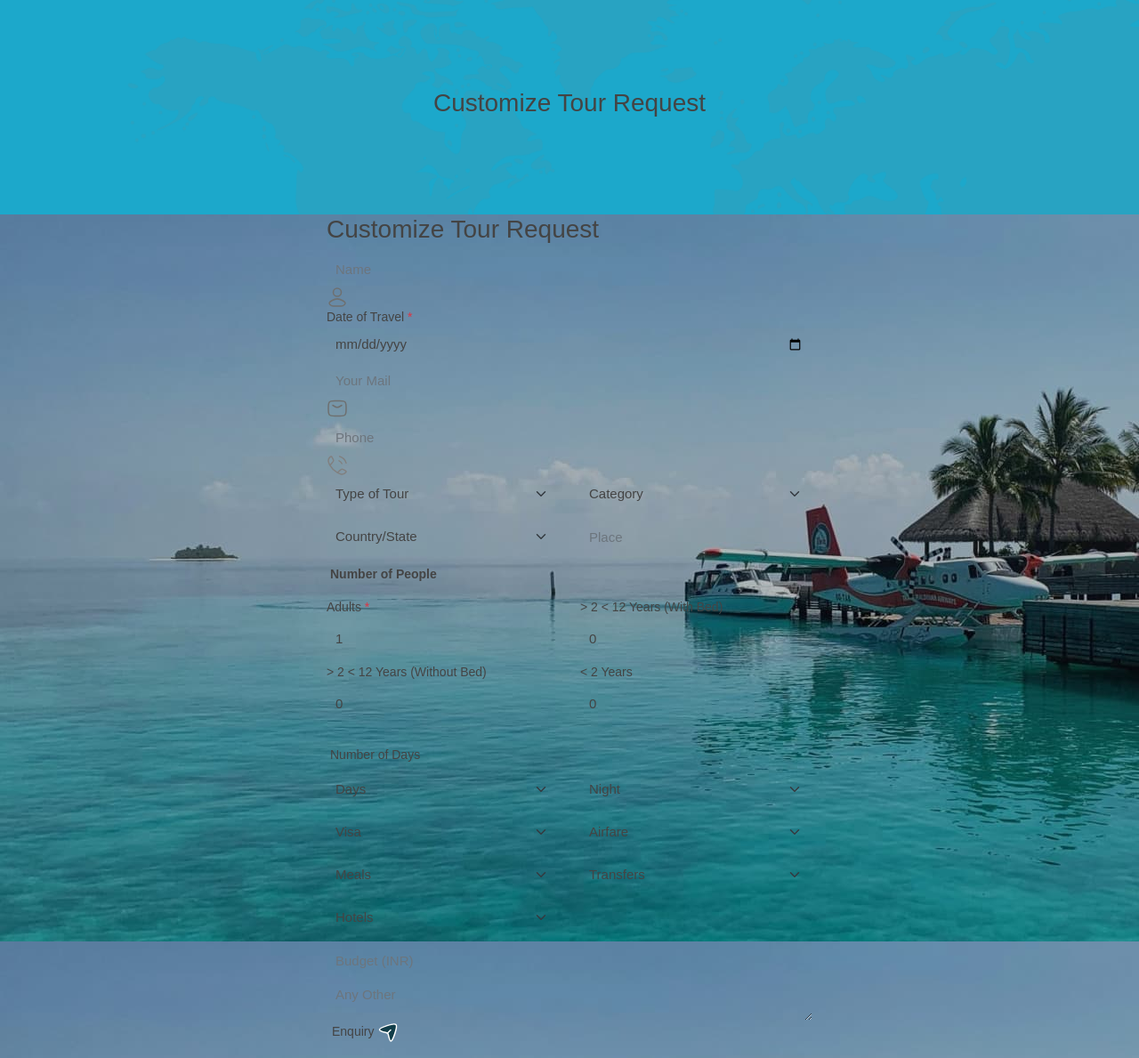
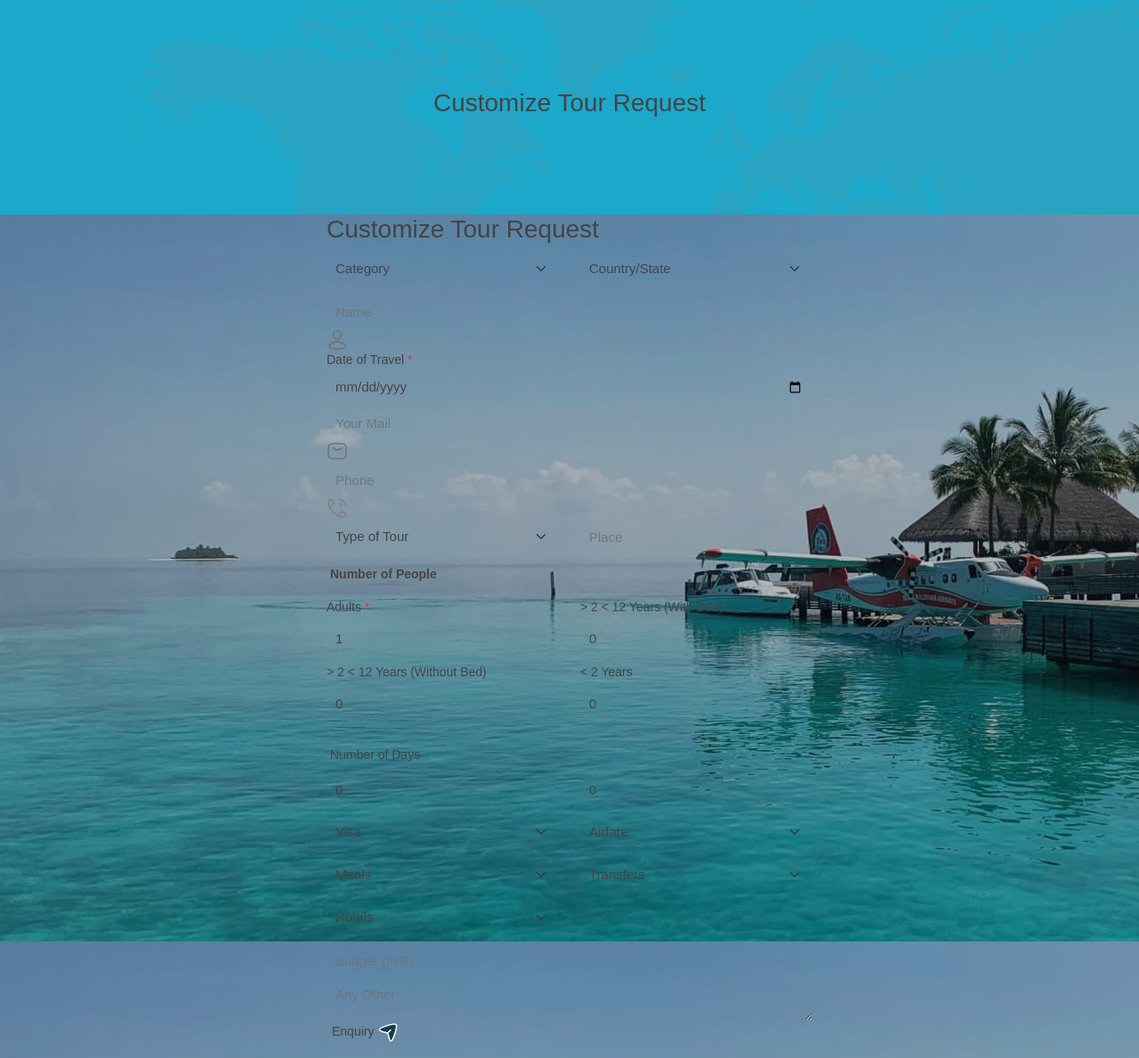
Before and after one commit to tysonchamp/anaadi, a CodeIgniter app: page /anaadi/index.php/customizeform/index in a window 1280 px wide. Shown: the part 1510-2699 px from the top of the page at 89% size. Run offline with CodeIgniter, Linux system fonts and the light colour scheme; data comes from the database, SQL or seed files in the repository; some web fonts are replaced.

Commit message:
Enhance form fields for category, continent, and country selection with validation and dynamic loading

```diff
--- a/application/views/front/cutomizeform.php
+++ b/application/views/front/cutomizeform.php
@@ -23,6 +23,62 @@
                             </div>
                         <?php } ?>
                         <div class="row">
+
+                            <!-- Category field (Compulsory) -->
+                            <?php
+                            if ($this->session->flashdata('item')) {
+                                $message = $this->session->flashdata('item');
+                            ?>
+                                <div class="form-group col-6 mb-2">
+                                    <select class="form-select <?php if(isset($message['category']) && $message['category']['value'] == "0") { echo $message['category']['class']; } ?>" id="tour_category" name="category">
+                                        <option <?= (isset($message['category']) && $message['category']['value'] == "0") ? "selected" : "" ?> value="0">Category</option>
+                                        <option <?= (isset($message['category']) && $message['category']['value'] == "1") ? "selected" : "" ?> value="1">India</option>
+                                        <option <?= (isset($message['category']) && $message['category']['value'] == "2") ? "selected" : "" ?> value="2">World</option>
+                                    </select>
+                                    <?php if(isset($message['category']) && $message['category']['value'] == "0") { ?>
+                                        <span class="text-danger"><?php echo $message['category']['message']; ?></span>
+                                    <?php } ?>
+                                </div>
+                            <?php } else { ?>
+                                <div class="form-group col-6 mb-2">
+                                    <select class="form-select" id="tour_category" name="category">
+                                        <option value="0">Category</option>
+                                        <option value="1">India</option>
+                                        <option value="2">World</option>
+                                    </select>
+                                </div>
+                            <?php } ?>
+
+                            <!-- Continent field (shows only when International is selected) -->
+                            <div class="form-group col-6 mb-2" id="continent_container" style="display: none;">
+                                <select class="form-select" id="continent_id" name="continent">
+                                    <option value="0">Select Continent</option>
+                                    <!-- Continent options will be loaded via AJAX -->
+                                </select>
+                                <span class="text-danger continent-error" style="display: none;">Please select a continent</span>
+                            </div>
+
+                            <!-- Country field (Compulsory) - Will be populated based on category/continent -->
+                            <?php
+                            if ($this->session->flashdata('item')) {
+                                $message = $this->session->flashdata('item');
+                            ?>
+                                <div class="form-group col-6 mb-2" id="country_container">
+                                    <select class="form-select <?php if($message['country']['value'] == "0") { echo $message['country']['class']; } ?>" id="country" name="country">
+                                        <option <?= ($message['country']['value'] == "0") ? "selected" : "" ?> value="0">Country/State</option>
+                                        <!-- Options will be loaded dynamically -->
+                                    </select>
+                                   <?php if($message['country']['value'] == "0") { ?> <span class="text-danger"> <?php echo $message['country']['message']; ?></span> <?php } ?>
+                                </div>
+                            <?php } else { ?>
+                                <div class="form-group col-6 mb-2" id="country_container">
+                                    <select class="form-select" id="country" name="country">
+                                        <option value="0">Country/State</option>
+                                        <!-- Options will be loaded dynamically -->
+                                    </select>
+                                </div>
+                            <?php } ?>
+
                             <?php
                             if ($this->session->flashdata('item')) {
                                 $message = $this->session->flashdata('item');
@@ -110,61 +166,6 @@
                                                 <option value="<?= $type['id'] ?>"><?= $type['type'] ?></option>
                                             <?php endforeach; ?>
                                         <?php endif; ?>
-                                    </select>
-                                </div>
-                            <?php } ?>
-
-                            <!-- Category field (Compulsory) -->
-                            <?php
-                            if ($this->session->flashdata('item')) {
-                                $message = $this->session->flashdata('item');
-                            ?>
-                                <div class="form-group col-6 mb-2">
-                                    <select class="form-select <?php if(isset($message['category']) && $message['category']['value'] == "0") { echo $message['category']['class']; } ?>" id="tour_category" name="category">
-                                        <option <?= (isset($message['category']) && $message['category']['value'] == "0") ? "selected" : "" ?> value="0">Category</option>
-                                        <option <?= (isset($message['category']) && $message['category']['value'] == "1") ? "selected" : "" ?> value="1">India</option>
-                                        <option <?= (isset($message['category']) && $message['category']['value'] == "2") ? "selected" : "" ?> value="2">World</option>
-                                    </select>
-                                    <?php if(isset($message['category']) && $message['category']['value'] == "0") { ?>
-                                        <span class="text-danger"><?php echo $message['category']['message']; ?></span>
-                                    <?php } ?>
-                                </div>
-                            <?php } else { ?>
-                                <div class="form-group col-6 mb-2">
-                                    <select class="form-select" id="tour_category" name="category">
-                                        <option value="0">Category</option>
-                                        <option value="1">India</option>
-                                        <option value="2">World</option>
-                                    </select>
-                                </div>
-                            <?php } ?>
-
-                            <!-- Continent field (shows only when International is selected) -->
-                            <div class="form-group col-6 mb-2" id="continent_container" style="display: none;">
-                                <select class="form-select" id="continent_id" name="continent">
-                                    <option value="0">Select Continent</option>
-                                    <!-- Continent options will be loaded via AJAX -->
-                                </select>
-                                <span class="text-danger continent-error" style="display: none;">Please select a continent</span>
-                            </div>
-
-                            <!-- Country field (Compulsory) - Will be populated based on category/continent -->
-                            <?php
-                            if ($this->session->flashdata('item')) {
-                                $message = $this->session->flashdata('item');
-                            ?>
-                                <div class="form-group col-6 mb-2" id="country_container">
-                                    <select class="form-select <?php if($message['country']['value'] == "0") { echo $message['country']['class']; } ?>" id="country" name="country">
-                                        <option <?= ($message['country']['value'] == "0") ? "selected" : "" ?> value="0">Country/State</option>
-                                        <!-- Options will be loaded dynamically -->
-                                    </select>
-                                   <?php if($message['country']['value'] == "0") { ?> <span class="text-danger"> <?php echo $message['country']['message']; ?></span> <?php } ?>
-                                </div>
-                            <?php } else { ?>
-                                <div class="form-group col-6 mb-2" id="country_container">
-                                    <select class="form-select" id="country" name="country">
-                                        <option value="0">Country/State</option>
-                                        <!-- Options will be loaded dynamically -->
                                     </select>
                                 </div>
                             <?php } ?>
@@ -264,42 +265,24 @@
                                 $message = $this->session->flashdata('item');
                             ?>
                                 <div class="form-group col-6 mb-2">
-                                    <select class="form-select <?php if($message['howmany_days']['value'] == "") {  echo $message['howmany_days']['class']; } ?>" id="howmany_days" name="howmany_days">
-                                        <option <?= ($message['howmany_days']['value'] == "0")  ? "selected" : "" ?> value="0">Days</option>
-                                        <option <?= ($message['howmany_days']['value'] == "3")  ? "selected" : "" ?> value="3">3</option>
-                                        <option <?= ($message['howmany_days']['value'] == "4")  ? "selected" : "" ?> value="4">4</option>
-                                        <option <?= ($message['howmany_days']['value'] == "5")  ? "selected" : "" ?> value="5">5</option>
-                                        <option <?= ($message['howmany_days']['value'] == "7")  ? "selected" : "" ?> value="7">7</option>
-                                    </select>
+                                    <input type="number" min="0" class="form-control <?php if($message['howmany_days']['value'] == "") { echo $message['howmany_days']['class']; } ?>"
+                                           id="howmany_days" name="howmany_days" placeholder="Days"
+                                           value="<?php echo isset($message['howmany_days']['value']) ? $message['howmany_days']['value'] : '0'; ?>">
                                 </div>
                                 <div class="form-group col-6 mb-2">
-                                    <select class="form-select <?php  if($message['howmany_days']['value'] == "") {   echo $message['howmany_nights']['class']; } ?>" id="howmany_night" name="howmany_night">
-                                        <option <?= ($message['howmany_nights']['value'] == "0")  ? "selected" : "" ?> value="0">Night</option>
-                                        <option <?= ($message['howmany_nights']['value'] == "2")  ? "selected" : "" ?> value="2">2</option>
-                                        <option <?= ($message['howmany_nights']['value'] == "3")  ? "selected" : "" ?> value="3">3</option>
-                                        <option <?= ($message['howmany_nights']['value'] == "4")  ? "selected" : "" ?> value="4">4</option>
-                                        <option <?= ($message['howmany_nights']['value'] == "5")  ? "selected" : "" ?> value="5">5</option>
-                                    </select>
+                                    <input type="number" min="0" class="form-control <?php if($message['howmany_days']['value'] == "") { echo $message['howmany_nights']['class']; } ?>"
+                                           id="howmany_night" name="howmany_night" placeholder="Nights"
+                                           value="<?php echo isset($message['howmany_nights']['value']) ? $message['howmany_nights']['value'] : '0'; ?>">
                                 </div>
-                                <?php  if($message['howmany_days']['value'] == "") {   ?><span class="text-danger"> <?php echo $message['howmany_days']['message']; ?></span> <?php } ?>
+                                <?php if($message['howmany_days']['value'] == "") { ?>
+                                    <span class="text-danger"><?php echo $message['howmany_days']['message']; ?></span>
+                                <?php } ?>
                             <?php } else { ?>
                                 <div class="form-group col-6 mb-2">
-                                    <select class="form-select" id="howmany_days" name="howmany_days">
-                                        <option value="0">Days</option>
-                                        <option value="3">3</option>
-                                        <option value="4">4</option>
-                                        <option value="5">5</option>
-                                        <option value="7">7</option>
-                                    </select>
+                                    <input type="number" min="0" class="form-control" id="howmany_days" name="howmany_days" placeholder="Days" value="0">
                                 </div>
                                 <div class="form-group col-6 mb-2">
-                                    <select class="form-select" id="howmany_night" name="howmany_night">
-                                        <option value="0">Night</option>
-                                        <option value="2">2</option>
-                                        <option value="3">3</option>
-                                        <option value="4">4</option>
-                                        <option value="5">5</option>
-                                    </select>
+                                    <input type="number" min="0" class="form-control" id="howmany_night" name="howmany_night" placeholder="Nights" value="0">
                                 </div>
                             <?php } ?>
 
```
